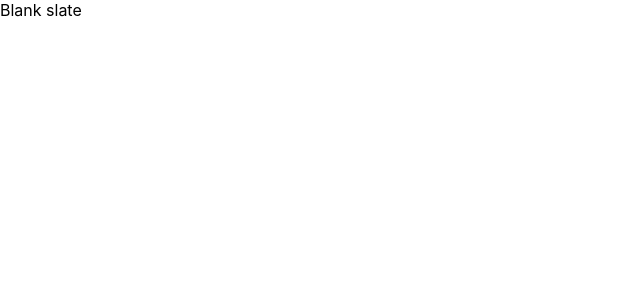
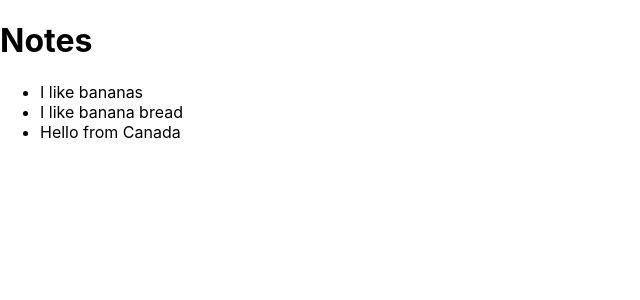
Before and after one commit to codingincolouradmin/Coding-in-Colour, a React (Create React App) app in the folder lectureExamples/notes-app/: page / in a window 1280 px wide. Shown: the top 300 px of the page, without its empty margins (0-640 px from the left). Built offline with nearby package versions, Linux system fonts and the light colour scheme.

Commit message:
Can now display Notes, and each Note.

```diff
--- a/lectureExamples/notes-app/src/components/App.js
+++ b/lectureExamples/notes-app/src/components/App.js
@@ -1,8 +1,17 @@
+import { useState } from 'react';
+import Notes from './Notes';
 
 function App() {
+  const [notes, setNotes] = useState([
+    "I like bananas",
+    "I like banana bread",
+    "Hello from Canada"
+  ]);
+  const [input, setInput] = useState("");
+
   return (
     <div className="App">
-      Blank slate
+      <Notes notes={notes}/>
     </div>
   );
 }
--- /dev/null
+++ b/lectureExamples/notes-app/src/components/Note.js
@@ -0,0 +1,13 @@
+
+function Note({note}) {
+
+    return (
+        <div className="note">
+            <li>
+                {note}
+            </li>
+        </div>
+    )
+}
+
+export default Note;
--- /dev/null
+++ b/lectureExamples/notes-app/src/components/Notes.js
@@ -0,0 +1,15 @@
+import Note from './Note';
+
+function Notes({notes}) {
+
+    return (
+        <div className="notes">
+            <h1>Notes</h1>
+            <ul>
+                {notes.map((note) => <Note note={note}/>)}
+            </ul>
+        </div>
+    )
+}
+
+export default Notes;
```
